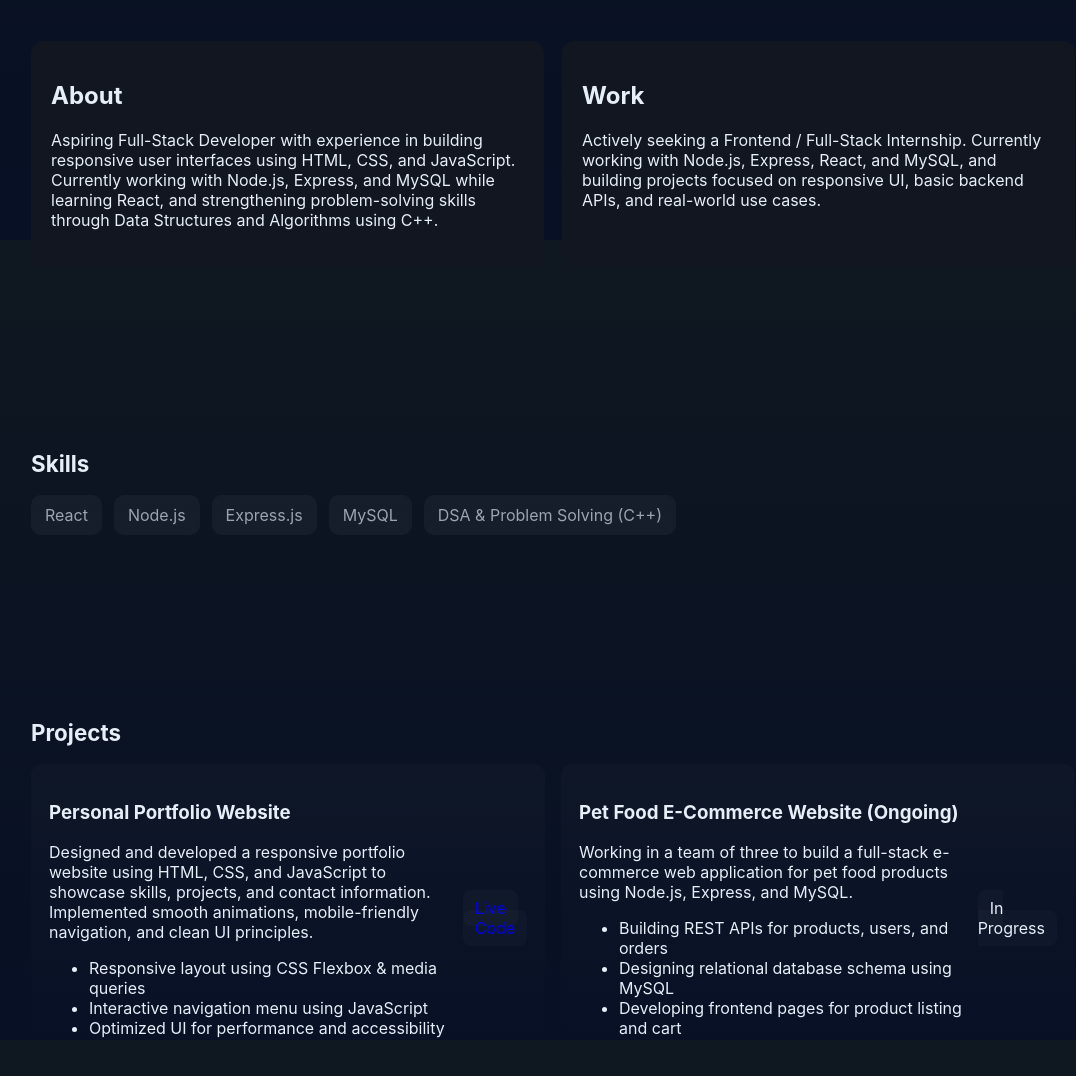
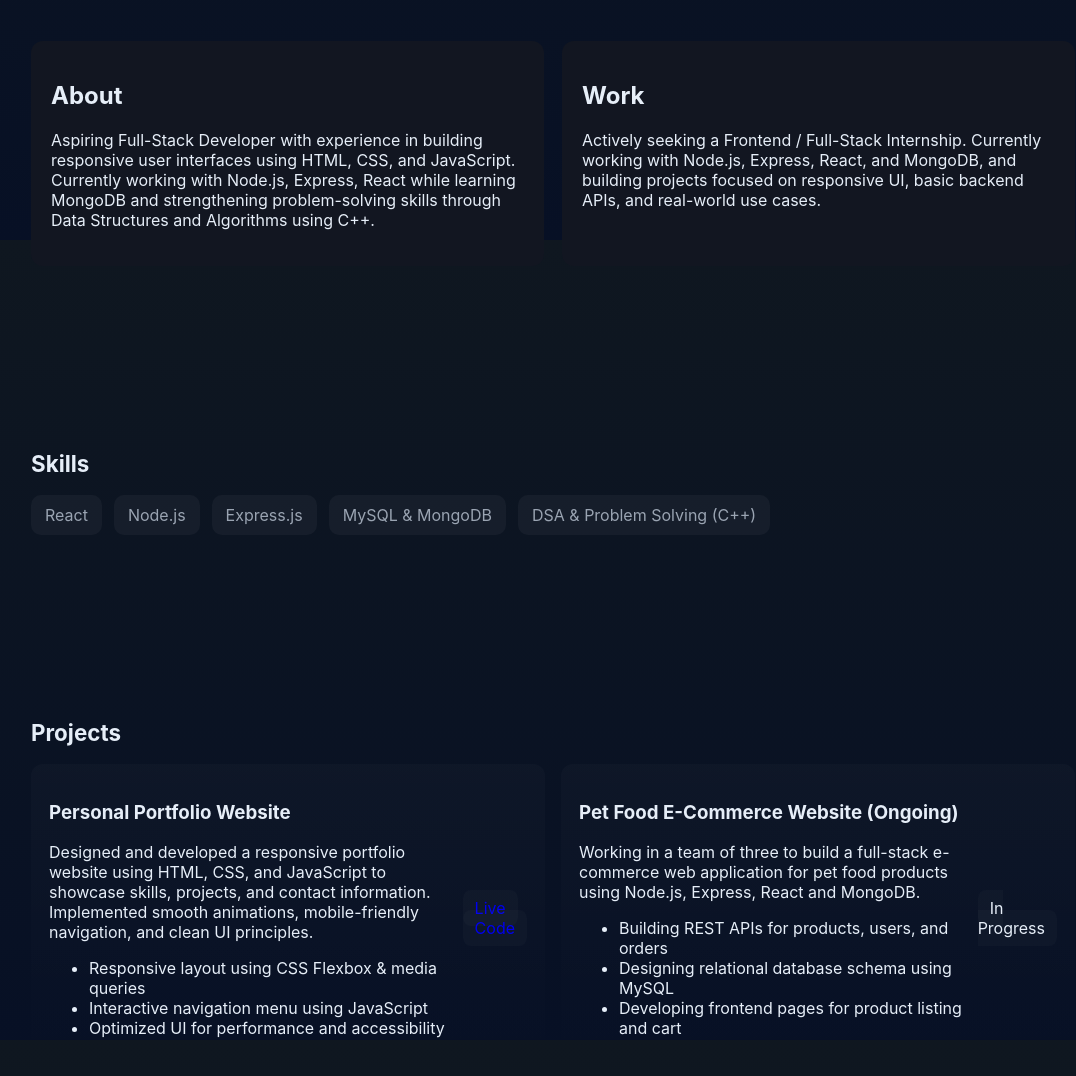
Before and after one commit to mdasmat55/Portfolio, a plain HTML site: page index.html in a window 1280 px wide. Shown: the part 560-1636 px from the top of the page, without its empty margins (87-1163 px from the left). Drawn offline with Linux system fonts and the light colour scheme.

Commit message:
Update index.html

```diff
--- a/index.html
+++ b/index.html
@@ -29,7 +29,7 @@
         <div class="hero-text">
           <h1 class="reveal">Hello, I'm <span>Md Asmat Ali</span></h1>
           <p class="reveal delay">Aspiring Full-Stack Developer focused on clean interfaces and modern UX, currently working with Node.js, Express, React,
-          and MySQL, with a strong foundation in Data Structures and Algorithms using C++.</p>
+          and MongoDB, with a strong foundation in Data Structures and Algorithms using C++.</p>
           <div class="cta reveal delay-more">
             <a class="btn" href="#projects">View Projects</a>
             <a class="btn ghost" href="#contact">Get in Touch</a>
@@ -47,14 +47,14 @@
         <div class="card reveal">
           <h2>About</h2>
           <p>Aspiring Full-Stack Developer with experience in building responsive user interfaces using HTML, CSS, and JavaScript.
-          Currently working with Node.js, Express, and MySQL while learning React, and strengthening problem-solving skills
+          Currently working with Node.js, Express, React while learning MongoDB and strengthening problem-solving skills
           through Data Structures and Algorithms using C++.</p>
         </div>
         <div class="card reveal delay">
           <h2>Work</h2>
         <p>
           Actively seeking a Frontend / Full-Stack Internship. Currently working with
-          Node.js, Express, React, and MySQL, and building projects focused on
+          Node.js, Express, React, and MongoDB, and building projects focused on
           responsive UI, basic backend APIs, and real-world use cases.
         </p>
 
@@ -69,7 +69,7 @@
         <div class="skill reveal delay">React</div>
         <div class="skill reveal delay-more">Node.js</div>
         <div class="skill reveal delay">Express.js</div>
-        <div class="skill reveal delay-more">MySQL</div>
+        <div class="skill reveal delay-more">MySQL & MongoDB</div>
         <div class="skill reveal">DSA & Problem Solving (C++)</div>
 
         </div>
@@ -109,7 +109,7 @@
               <h3>Pet Food E-Commerce Website <span>(Ongoing)</span></h3>
               <p>
                 Working in a team of three to build a full-stack e-commerce web application
-                for pet food products using Node.js, Express, and MySQL.
+                for pet food products using Node.js, Express, React and MongoDB.
               </p>
               <ul>
                 <li>Building REST APIs for products, users, and orders</li>
```
